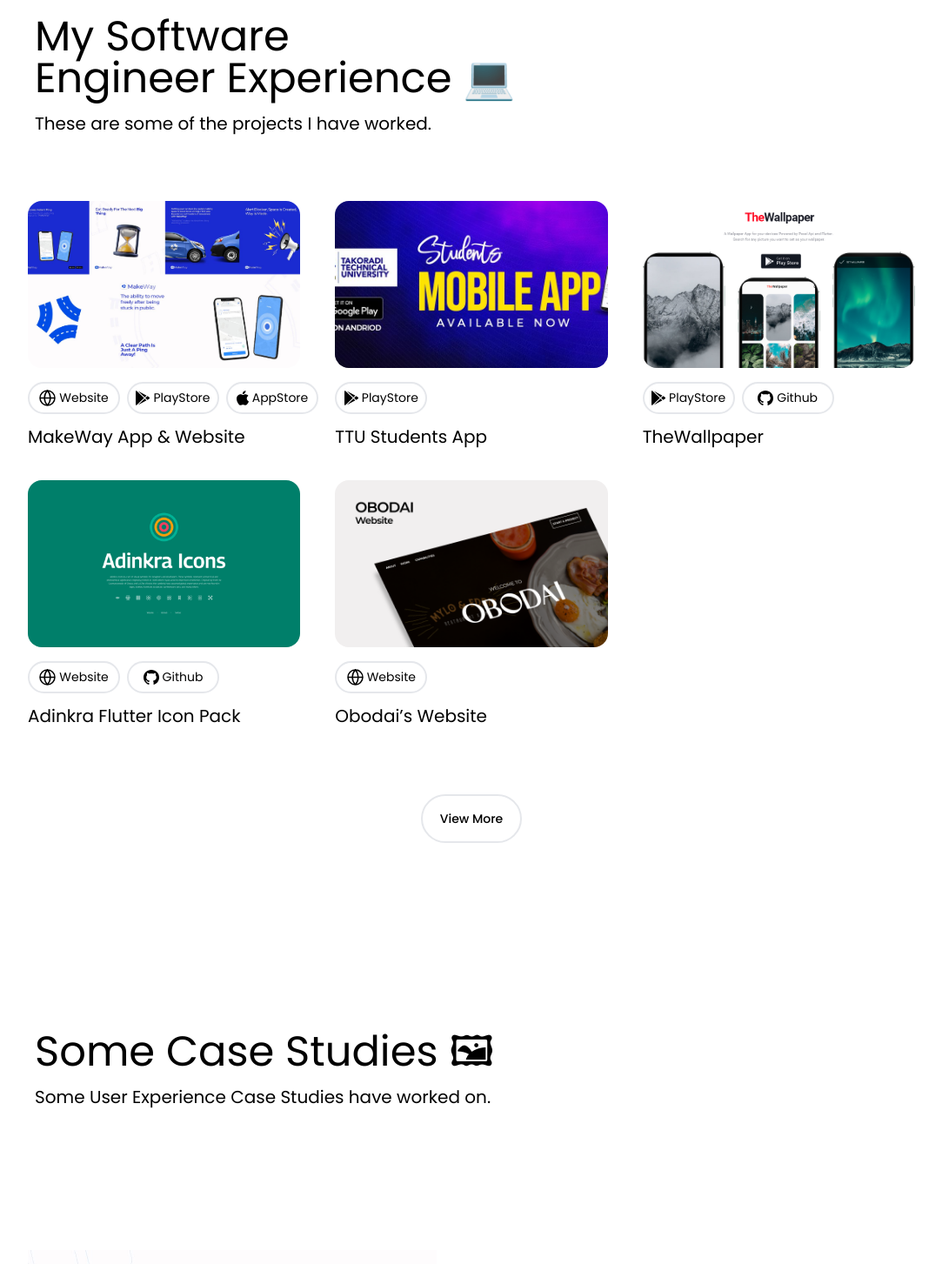
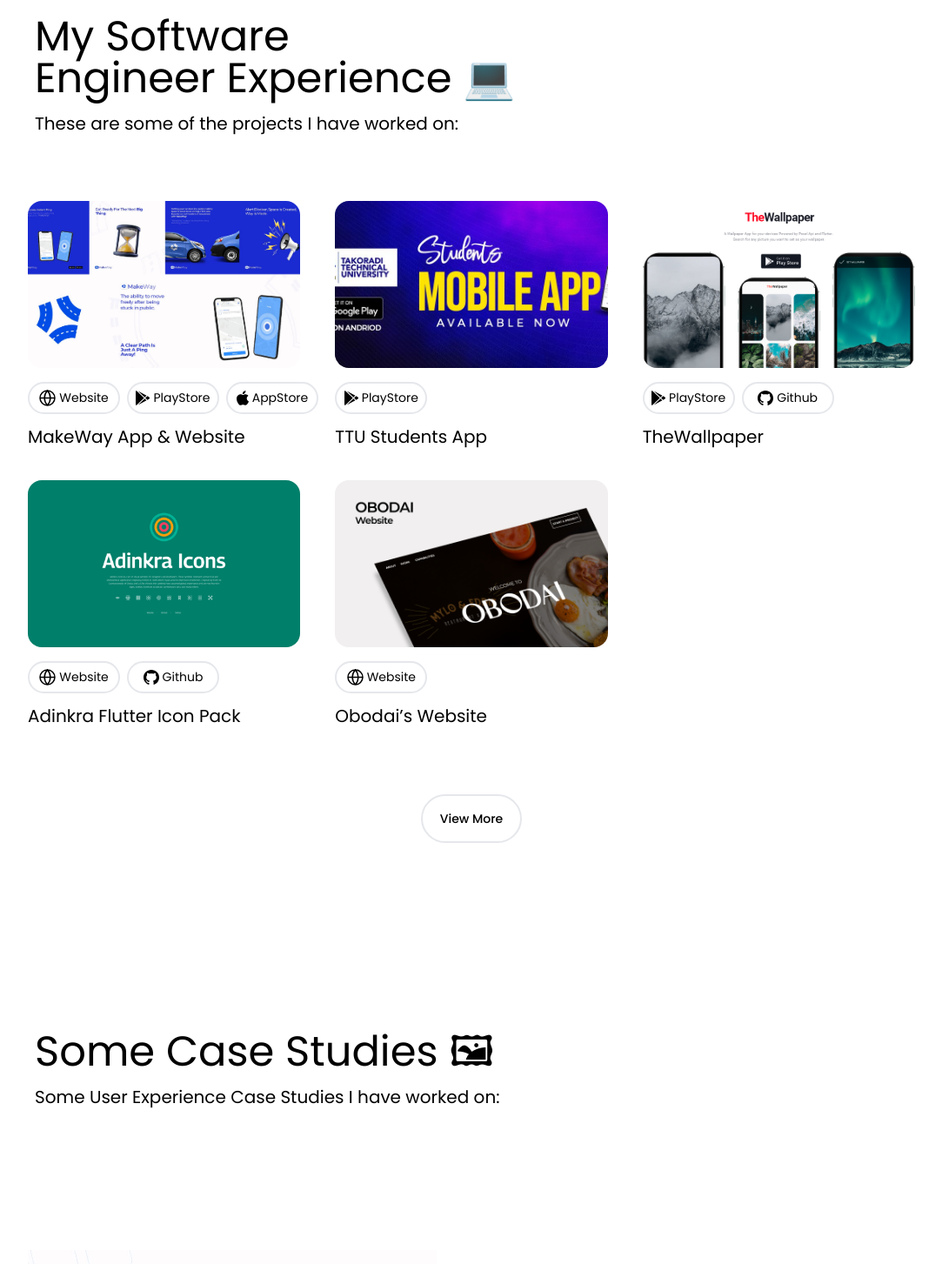
Before and after one commit to 4eug/Old-Portfolio, a Next.js app: page / in a window 1280 px wide. Shown: the part 860-2313 px from the top of the page at 87% size, without its empty margins (98-1181 px from the left). Built offline with nearby package versions, Linux system fonts and the light colour scheme.

Commit message:
Corrections

```diff
--- a/components/Portfolio/CaseStudies.jsx
+++ b/components/Portfolio/CaseStudies.jsx
@@ -52,7 +52,7 @@ export const CaseStudies = () => {
               Some Case Studies 🖼
             </h1>
             <p className="text-xl leading-relaxed">
-            Some User Experience Case Studies have worked on.
+            Some User Experience Case Studies I have worked on:
             </p>
           </div>
         </div>
--- a/components/Portfolio/Content.jsx
+++ b/components/Portfolio/Content.jsx
@@ -18,7 +18,7 @@ export const Content = () => {
               My Software <br /> Engineer Experience 💻
             </h1>
             <p className="text-xl leading-relaxed">
-            These are some of the projects I have worked.
+            These are some of the projects I have worked on:
             </p>
           </div>
         </div>
```
